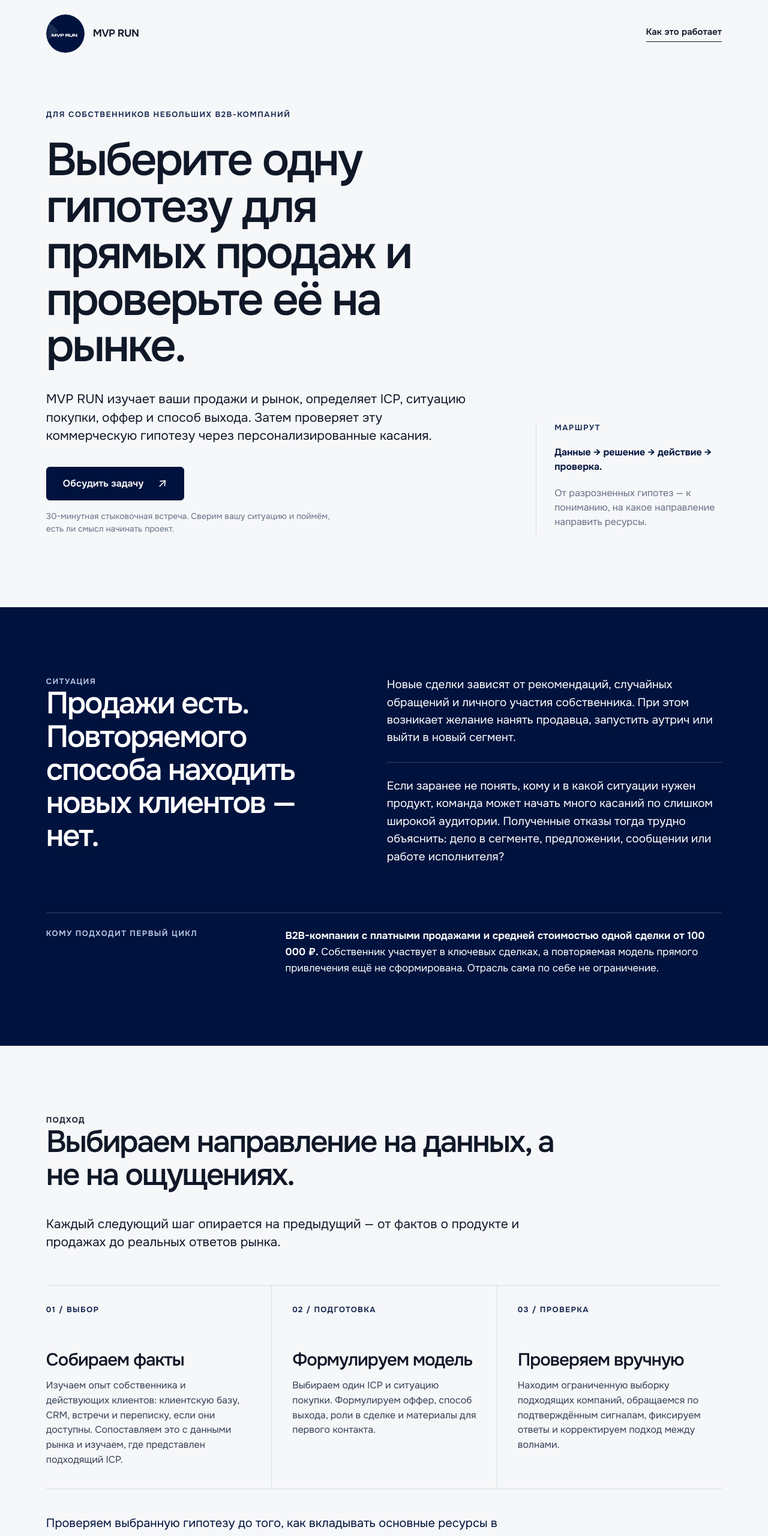
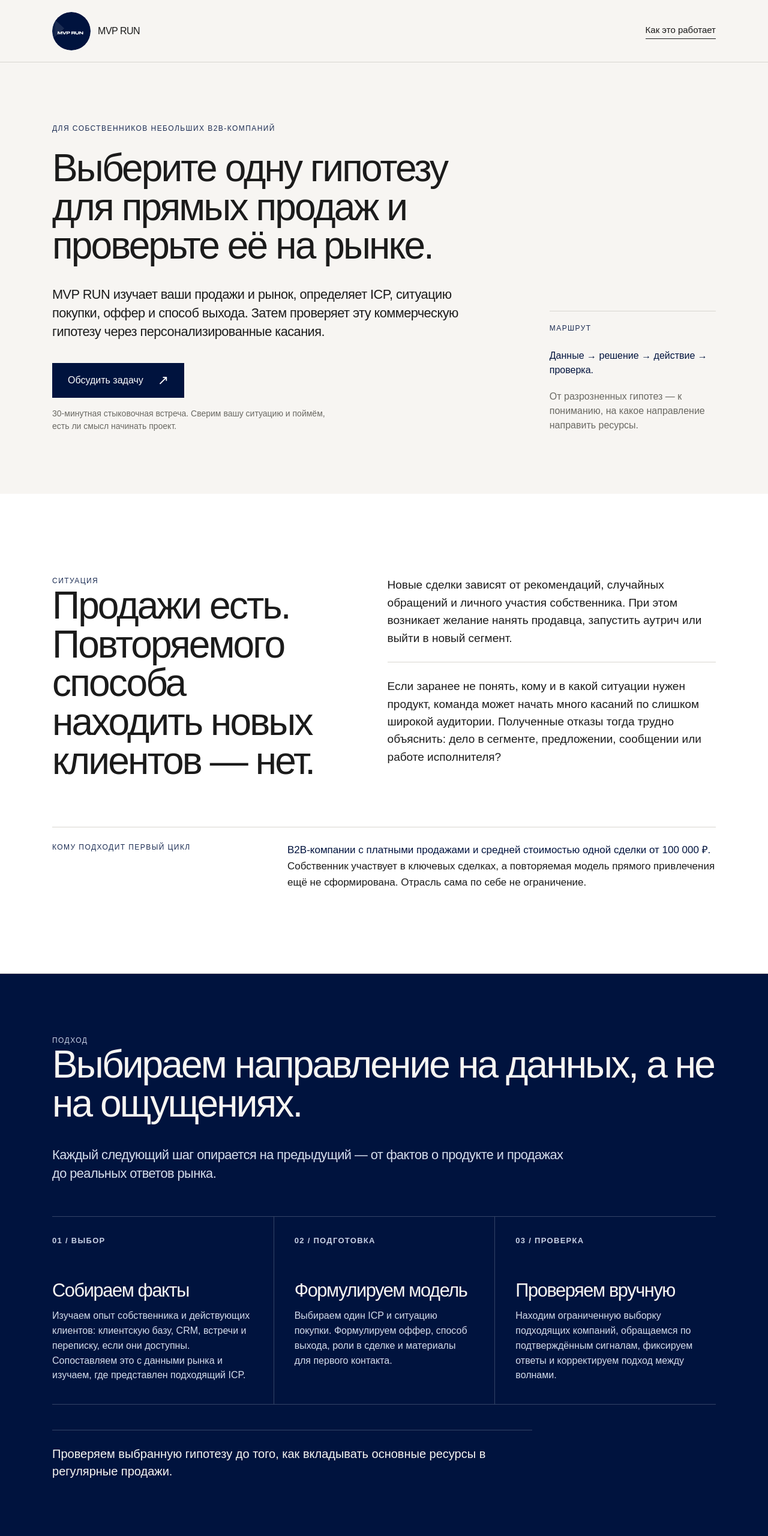
Before and after one commit to mvprun/mvprun.github.io, a plain HTML site: page index.html in a window 1280 px wide. Shown: the top 2560 px of the page at 60% size. Drawn offline with Linux system fonts and the light colour scheme.

Commit message:
Add files via upload

```diff
--- a/index.html
+++ b/index.html
@@ -8,11 +8,10 @@
   <title>MVP RUN — проверка коммерческой гипотезы для прямых B2B-продаж</title>
   <link rel="icon" type="image/svg+xml" href="assets/mvp-run-logo-round.svg">
   <style>
-    @font-face{font-family:Onest;src:url('assets/Onest-wght.woff2') format('woff2');font-weight:100 900;font-style:normal;font-display:swap}
-    :root{--navy:#00133e;--blue:#1b2c53;--deep:#0f214a;--paper:#f6f7f9;--pale:#e9edf5;--ink:#101828;--muted:#667085;--line:#d7dde8;--dark-line:#344467;--gutter:clamp(24px,6vw,112px);--max:1640px}
+    :root{--navy:#00133e;--blue:#1b2c53;--deep:#0f214a;--paper:#f7f5f2;--surface:#fff;--soft:#eceae5;--pale:#e9edf5;--ink:#1b1b1b;--muted:#696862;--line:#d8d6d0;--dark-line:#344467;--gutter:clamp(24px,6.8vw,108px);--max:1580px}
     *,*::before,*::after{box-sizing:border-box}
     html{scroll-behavior:smooth}
-    body{margin:0;background:var(--paper);color:var(--ink);font:400 17px/1.58 Onest,Arial,Helvetica,sans-serif;-webkit-font-smoothing:antialiased}
+    body{margin:0;background:var(--paper);color:var(--ink);font:400 17px/1.58 Arial,Helvetica,sans-serif;-webkit-font-smoothing:antialiased}
     a{color:inherit}
     a:focus-visible{outline:3px solid #6c91e9;outline-offset:4px}
     .wrap{width:min(100%,var(--max));margin-inline:auto;padding-inline:var(--gutter)}
@@ -96,6 +95,52 @@
     @media(max-width:900px){.hero-grid{grid-template-columns:1fr}.hero-aside{justify-self:start;max-width:740px;border-left:0;border-top:1px solid var(--line);padding:24px 0 0;margin-top:30px}.split{grid-template-columns:1fr;gap:35px}.fit{grid-template-columns:1fr;gap:10px}.stage{grid-template-columns:45px minmax(0,1fr)}.stage-duration{grid-column:2;text-align:left}.method-grid{grid-template-columns:1fr}.method-step,.method-step+.method-step{border-left:0;border-top:1px solid var(--line);padding:25px 0}.method-step:first-child{border-top:0}.step-no{margin-bottom:18px}.case-grid{grid-template-columns:1fr}.case,.case+.case{border-left:0;padding:28px 0}.case+.case{border-top:1px solid var(--line)}}
     @media(max-width:600px){body{font-size:16px}.site-header{height:82px}.brand{gap:10px;font-size:15px}.brand img{width:47px;height:47px}.header-link{font-size:13px}.hero{padding-top:55px;padding-bottom:80px}h1{font-size:clamp(43px,11.5vw,62px);line-height:1.04;margin-bottom:26px}h2{font-size:clamp(34px,9vw,47px)}.lead{font-size:19px}.section{padding-block:78px}.cta{width:100%;max-width:360px}.stage{grid-template-columns:35px 1fr;gap:12px;padding:25px 0}.stage h3{font-size:22px}.closing{padding-block:78px}.footer .wrap{display:block}.footer a{display:inline-block;margin-top:10px}}
     @media(prefers-reduced-motion:reduce){html{scroll-behavior:auto}.cta,.cta .arrow{transition:none}.cta:hover,.cta:hover .arrow{transform:none}}
+    /* Shared editorial system with the Shep reference. MVP RUN keeps its own navy palette. */
+    .section{position:relative;border-bottom:1px solid var(--line);padding-block:clamp(62px,8vw,110px)}
+    h1,h2,h3{font-weight:400;letter-spacing:-.045em}
+    h1{font-size:clamp(40px,5vw,72px);line-height:1.01;max-width:1120px}
+    h2{font-size:clamp(40px,5vw,72px);line-height:1.01;max-width:1120px}
+    h3{font-size:clamp(25px,2.4vw,36px);line-height:1.08}
+    .eyebrow{font-size:12px;font-weight:400;letter-spacing:.12em}
+    .lead{font-size:clamp(18px,1.7vw,24px);line-height:1.42;letter-spacing:-.025em}
+    .site-header{height:104px;border-bottom:1px solid var(--line)}
+    .brand{font-weight:400;font-size:16px;gap:12px}
+    .header-link{font-weight:400}
+    .hero{min-height:calc(100svh - 104px);display:flex;flex-direction:column;justify-content:center;padding-top:clamp(62px,8vw,110px);padding-bottom:clamp(62px,8vw,110px)}
+    .hero-grid{grid-template-columns:minmax(0,8fr) minmax(210px,3fr);gap:clamp(40px,7vw,110px)}
+    .hero .eyebrow{margin-bottom:25px}
+    .hero-aside{align-self:end;border-left:0;border-top:1px solid var(--line);padding:20px 0 0;max-width:330px}
+    .hero-aside strong{font-weight:400}
+    .cta{border-radius:0;font-weight:400;min-height:58px;padding:15px 25px}
+    .situation{background:var(--surface);color:var(--ink)}
+    .situation .eyebrow,.situation .muted{color:var(--blue)}
+    .situation .body-copy p+p,.fit{border-color:var(--line)}
+    .fit strong{font-weight:400;color:var(--navy)}
+    #approach{background:var(--navy);color:var(--paper)}
+    #approach .eyebrow,#approach .step-no{color:#c8d2e6}
+    #approach .lead{color:#d6deed}
+    .method-grid{border-color:var(--dark-line)}
+    .method-step+.method-step{border-color:var(--dark-line)}
+    .method-step p{color:#d6deed}
+    .outcome{color:var(--paper);padding-top:25px;border-top:1px solid var(--dark-line);font-weight:400}
+    .stage{grid-template-columns:75px minmax(0,1fr) 180px;border-color:#bfc8d7;gap:28px}
+    .stage:last-of-type{border-color:#bfc8d7}
+    .stage-number,.stage-duration{font-weight:400}
+    .stage h3{font-size:clamp(25px,2.4vw,35px)}
+    .stage p,.stage-note{color:#4d5667}
+    .stage-summary{border-top:1px solid #bfc8d7;padding-top:30px;max-width:1080px;font-size:clamp(23px,2.2vw,34px);line-height:1.25;letter-spacing:-.03em}
+    .stage-summary strong{font-weight:400}
+    .evidence{background:var(--surface)}
+    .case{padding-top:34px;padding-bottom:40px}
+    .case .eyebrow{margin-bottom:35px}
+    .case-result{font-size:clamp(19px,1.8vw,26px)!important;line-height:1.28!important;letter-spacing:-.025em;font-weight:400}
+    .bound{border-top:1px solid var(--line);padding-top:27px;font-size:clamp(20px,2vw,28px);line-height:1.25;letter-spacing:-.025em;color:var(--navy)}
+    .closing{padding-block:clamp(70px,9vw,130px)}
+    .closing .eyebrow{color:#c8d2e6}
+    .footer{font-size:12px}
+    @media(min-width:961px){.section{min-height:100svh;display:flex;align-items:center}.section>.wrap{width:100%}}
+    @media(max-width:900px){.hero{min-height:0}.hero-grid{grid-template-columns:1fr}.hero-aside{align-self:start;max-width:760px;border-top:1px solid var(--line);padding-top:24px}.stage{grid-template-columns:45px minmax(0,1fr)}.stage-duration{grid-column:2}.method-step+.method-step{border-top:1px solid var(--dark-line)}.case+.case{border-top:1px solid var(--line)}}
+    @media(max-width:600px){.site-header{height:82px}.hero{padding-block:62px}.section{padding-block:62px}h1,h2{font-size:clamp(39px,10vw,54px)}.stage h3{font-size:26px}.stage-summary{font-size:24px}.cta{width:100%}}
   </style>
 </head>
 <body>
@@ -162,7 +207,7 @@
           <article class="case"><div class="eyebrow">Кейс 01</div><h3>Разработчик ПО вышел к поставщикам digital signage в США</h3><p>Агентство заказной разработки получало заявки через Upwork: конверсия проработанных заявок в продажу была ниже 1%, стартовый чек — от $500. После анализа клиентов и экспертизы команды выбрали поставщиков digital signage для сетей быстрого питания. Предложили им компетенции разработки для их проектов, подготовили материалы и проверили гипотезу через email и LinkedIn.</p><p class="case-result">Три заинтересованных поставщика, обслуживающих свыше 1000 ресторанов быстрого питания в США.</p></article>
           <article class="case"><div class="eyebrow">Кейс 02</div><h3>ИИ-аналитика для фармпроизводителей</h3><p>Продукт анализировал видеодоклады и вебинары медицинских специалистов, чтобы выявлять их мнения о препаратах и аналогах. Его уже использовал крупный международный фармпроизводитель. Нужно было проверить спрос на узком рынке — около 150 потенциальных фармпроизводителей с миллиардными оборотами и множеством подразделений. После интервью с командой и действующим клиентом определили роли ЛПР, подготовили материалы и вышли к ним через email.</p><p class="case-result">133 подтверждённых email ЛПР, 23 ответа и 8 проведённых встреч. Одна компания запустила процедуру закупки.</p></article>
         </div>
-        <p class="bound">Если проверка показывает перспективное направление, мы настроим инфраструктуру продаж и запустим регулярное привлечение клиентов.</p>
+        <p class="bound">Если проверка выявит перспективное направление, за 1–1,5 недели настроим инфраструктуру продаж, а затем будем вести регулярное привлечение клиентов — от 6 месяцев.</p>
       </div>
     </section>
     <section class="closing" aria-labelledby="closing-title">
```
